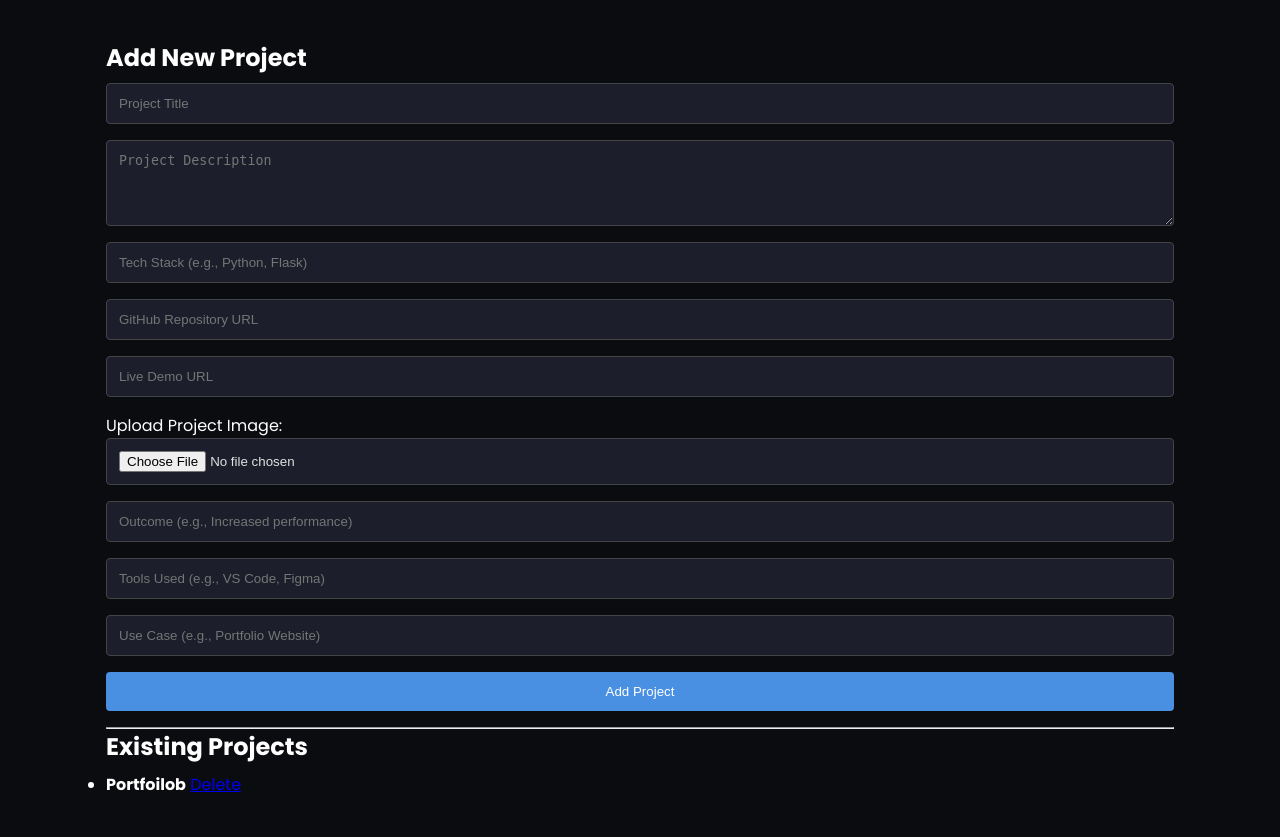
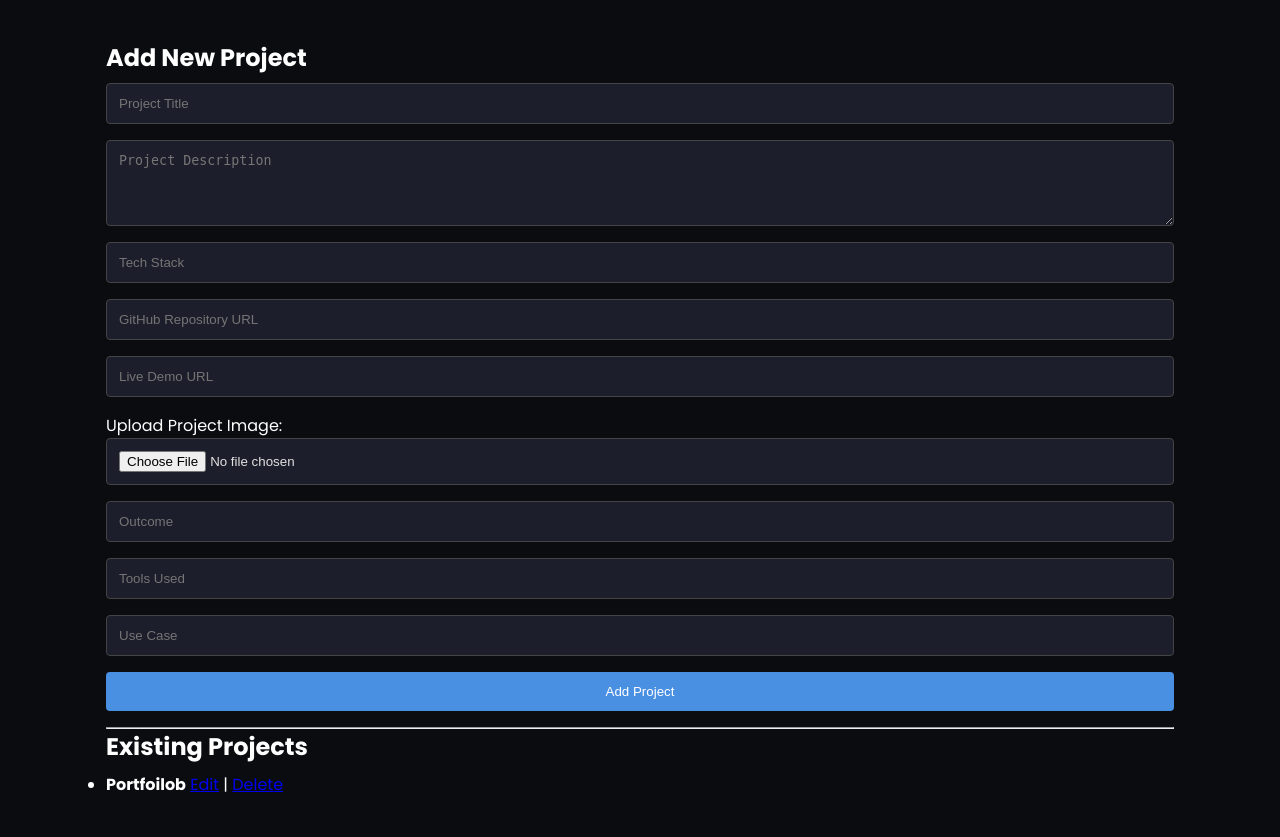
Before and after one commit to kiranyasr/Portfolio, a Flask app: page /admin/projects/edit in a window 1280 px wide. Shown: the part 63-900 px from the top of the page. Run offline with Flask 3, Linux system fonts and the light colour scheme; a user stored in the database is signed in; data comes from the database, SQL or seed files in the repository; both versions use the stored data as it was after the commit.

Commit message:
Projects

```diff
--- a/MyPortfolio/app.py
+++ b/MyPortfolio/app.py
@@ -153,49 +153,17 @@ def edit_about():
 
 # ------------------ Admin: Skills ------------------
 
-@app.route('/admin/skills/edit', methods=['GET', 'POST'])
-def edit_skills():
+@app.route('/admin/projects/edit', methods=['GET', 'POST'])
+@app.route('/admin/projects/edit/<int:project_id>', methods=['GET', 'POST'])
+def edit_projects(project_id=None):
     if not session.get('admin'):
         return redirect('/login')
+
     conn = get_db_connection()
     c = conn.cursor()
+
     if request.method == 'POST':
-        name = request.form['name']
-        image_file = request.files.get('image')
-        image_filename = None
-        if image_file and image_file.filename:
-            image_filename = image_file.filename
-            image_path = os.path.join(app.config['UPLOAD_FOLDER'], image_filename)
-            image_file.save(image_path)
-        c.execute('INSERT INTO skills (name, image) VALUES (?, ?)', (name, image_filename))
-        conn.commit()
-        flash('Skill added successfully.')
-    c.execute('SELECT * FROM skills')
-    skills = c.fetchall()
-    conn.close()
-    return render_template('edit_skills.html', skills=skills)
-
-@app.route('/admin/skills/delete/<int:skill_id>')
-def delete_skill(skill_id):
-    if not session.get('admin'):
-        return redirect('/login')
-    conn = get_db_connection()
-    c = conn.cursor()
-    c.execute('DELETE FROM skills WHERE id=?', (skill_id,))
-    conn.commit()
-    conn.close()
-    flash('Skill deleted.')
-    return redirect('/admin/skills/edit')
-
-# ------------------ Admin: Projects ------------------
-
-@app.route('/admin/projects/edit', methods=['GET', 'POST'])
-def edit_projects():
-    if not session.get('admin'):
-        return redirect('/login')
-    conn = get_db_connection()
-    c = conn.cursor()
-    if request.method == 'POST':
+        pid = request.form.get('id')  # For update
         title = request.form['title']
         desc = request.form['description']
         tech = request.form['tech_stack']
@@ -205,22 +173,51 @@ def edit_projects():
         tools = request.form['tools']
         use_case = request.form['use_case']
         image_file = request.files.get('image')
+
         image_filename = None
         if image_file and image_file.filename:
             image_filename = image_file.filename
             image_path = os.path.join(app.config['UPLOAD_FOLDER'], image_filename)
             image_file.save(image_path)
-        c.execute('''
-            INSERT INTO projects (title, description, tech_stack, github, demo, image, outcome, tools, use_case)
-            VALUES (?, ?, ?, ?, ?, ?, ?, ?, ?)
-        ''', (title, desc, tech, github, demo, image_filename, outcome, tools, use_case))
+
+        if pid:  # Update existing
+            if image_filename:
+                c.execute('''UPDATE projects SET title=?, description=?, tech_stack=?, github=?, demo=?, image=?, outcome=?, tools=?, use_case=? WHERE id=?''',
+                          (title, desc, tech, github, demo, image_filename, outcome, tools, use_case, pid))
+            else:
+                c.execute('''UPDATE projects SET title=?, description=?, tech_stack=?, github=?, demo=?, outcome=?, tools=?, use_case=? WHERE id=?''',
+                          (title, desc, tech, github, demo, outcome, tools, use_case, pid))
+            flash('Project updated successfully.')
+        else:  # Add new
+            c.execute('''INSERT INTO projects (title, description, tech_stack, github, demo, image, outcome, tools, use_case)
+                         VALUES (?, ?, ?, ?, ?, ?, ?, ?, ?)''',
+                      (title, desc, tech, github, demo, image_filename, outcome, tools, use_case))
+            flash('Project added successfully.')
+
         conn.commit()
-        flash('Project added.')
         return redirect('/admin/projects/edit')
+
+    # Load project for editing if ID is passed
+    project = {}
+    if project_id:
+        c.execute('SELECT * FROM projects WHERE id=?', (project_id,))
+        row = c.fetchone()
+        if row:
+            project = {
+                'id': row[0], 'title': row[1], 'description': row[2],
+                'tech_stack': row[3], 'github': row[4], 'demo': row[5],
+                'image': row[6], 'outcome': row[7], 'tools': row[8], 'use_case': row[9]
+            }
+
     c.execute('SELECT * FROM projects')
     rows = c.fetchall()
     conn.close()
-    return render_template('edit_projects.html', projects=[{'id': row[0], 'title': row[1]} for row in rows])
+
+    return render_template('edit_projects.html',
+                           projects=[{'id': row[0], 'title': row[1]} for row in rows],
+                           edit_mode=bool(project_id),
+                           project=project)
+
 
 @app.route('/admin/projects/delete/<int:pid>')
 def delete_project(pid):
--- a/MyPortfolio/templates/edit_projects.html
+++ b/MyPortfolio/templates/edit_projects.html
@@ -2,35 +2,37 @@
 {% block title %}Manage Projects{% endblock %}
 
 {% block content %}
-<h2>Add New Project</h2>
+<h2>{% if edit_mode %}Edit Project{% else %}Add New Project{% endif %}</h2>
 
 <form method="POST" enctype="multipart/form-data" class="project-form">
-  <input type="text" name="title" placeholder="Project Title" required>
-
-  <textarea name="description" placeholder="Project Description" rows="4" required></textarea>
-
-  <input type="text" name="tech_stack" placeholder="Tech Stack (e.g., Python, Flask)" required>
-  <input type="text" name="github" placeholder="GitHub Repository URL">
-  <input type="text" name="demo" placeholder="Live Demo URL">
+  {% if edit_mode %}
+    <input type="hidden" name="id" value="{{ project.id }}">
+  {% endif %}
+  <input type="text" name="title" placeholder="Project Title" value="{{ project.title if edit_mode else '' }}" required>
+  <textarea name="description" placeholder="Project Description" rows="4" required>{{ project.description if edit_mode else '' }}</textarea>
+  <input type="text" name="tech_stack" placeholder="Tech Stack" value="{{ project.tech_stack if edit_mode else '' }}" required>
+  <input type="text" name="github" placeholder="GitHub Repository URL" value="{{ project.github if edit_mode else '' }}">
+  <input type="text" name="demo" placeholder="Live Demo URL" value="{{ project.demo if edit_mode else '' }}">
 
   <label for="image">Upload Project Image:</label>
-  <input type="file" name="image" accept="image/*" required>
+  <input type="file" name="image" accept="image/*" {% if not edit_mode %}required{% endif %}>
 
-  <input type="text" name="outcome" placeholder="Outcome (e.g., Increased performance)">
-  <input type="text" name="tools" placeholder="Tools Used (e.g., VS Code, Figma)">
-  <input type="text" name="use_case" placeholder="Use Case (e.g., Portfolio Website)">
+  <input type="text" name="outcome" placeholder="Outcome" value="{{ project.outcome if edit_mode else '' }}">
+  <input type="text" name="tools" placeholder="Tools Used" value="{{ project.tools if edit_mode else '' }}">
+  <input type="text" name="use_case" placeholder="Use Case" value="{{ project.use_case if edit_mode else '' }}">
 
-  <button type="submit">Add Project</button>
+  <button type="submit">{% if edit_mode %}Update Project{% else %}Add Project{% endif %}</button>
 </form>
 
 <hr>
 
 <h2>Existing Projects</h2>
 <ul class="project-list">
-  {% for project in projects %}
+  {% for p in projects %}
     <li>
-      <strong>{{ project.title }}</strong>
-      <a href="/admin/projects/delete/{{ project.id }}" onclick="return confirm('Are you sure you want to delete this project?');">Delete</a>
+      <strong>{{ p.title }}</strong>
+      <a href="/admin/projects/edit/{{ p.id }}">Edit</a> |
+      <a href="/admin/projects/delete/{{ p.id }}" onclick="return confirm('Delete this project?');">Delete</a>
     </li>
   {% else %}
     <li>No projects added yet.</li>
```
Also changed, not shown: MyPortfolio/database.db.
